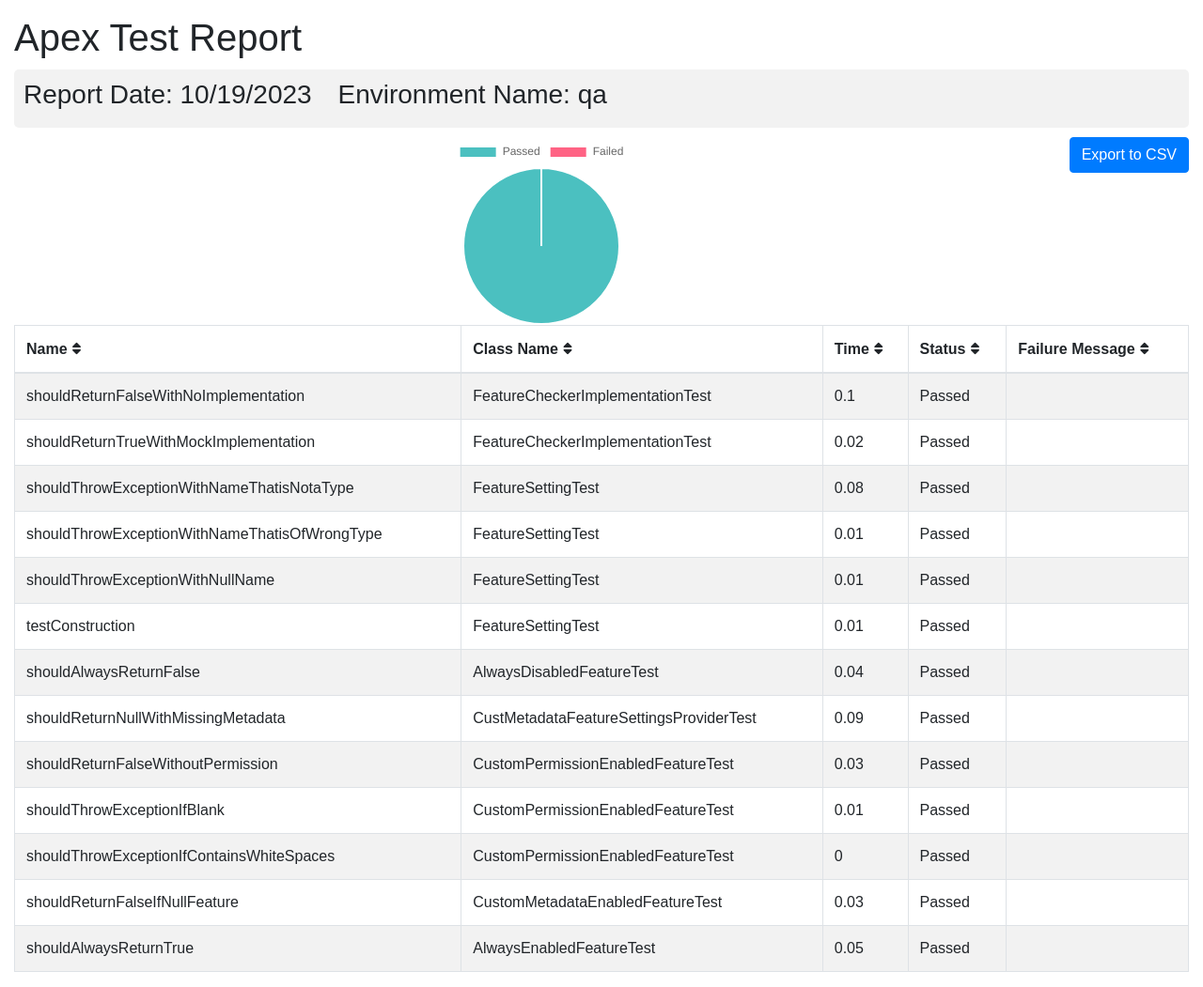
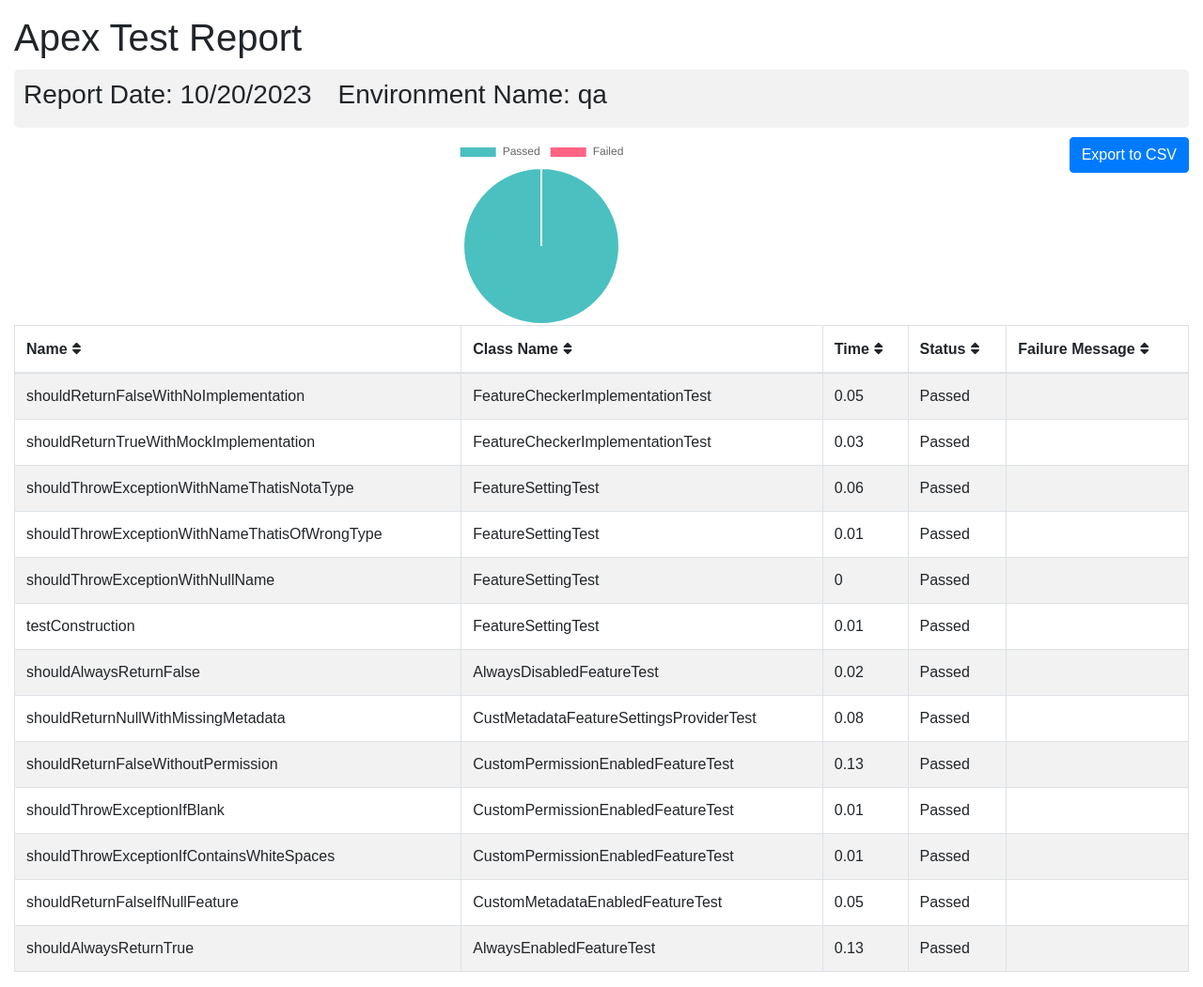
Before and after one commit to flxbl-io/sfops-dashboard, a Jekyll site: the page apextestResults/qa.html, which Jekyll copies as it is, in a window 1280 px wide. Shown: the whole page at 94% size. Built offline with Jekyll 4.4.1, drawn with Linux system fonts in a browser that asks for light colours.

Commit message:
updated test results of qa

```diff
--- a/apextestResults/qa.html
+++ b/apextestResults/qa.html
@@ -102,7 +102,7 @@
       <div class="container-fluid">
         <h1 class="mt-3">Apex Test Report</h1>
         <div class="info-card">
-        <h3>Report Date: 10/19/2023 <span style="margin-left: 20px;">Environment Name: qa</span></h3>
+        <h3>Report Date: 10/20/2023 <span style="margin-left: 20px;">Environment Name: qa</span></h3>
         </div>
         <button onclick="exportTableToCSV('testReport.csv')" class="btn btn-primary float-right">Export to CSV</button>
         <div id="chart-container">
@@ -123,21 +123,21 @@
         <tr>
           <td>shouldReturnFalseWithNoImplementation</td>
           <td>FeatureCheckerImplementationTest</td>
-          <td>0.1</td>
+          <td>0.05</td>
           <td>Passed</td>
           <td></td>
         </tr>
         <tr>
           <td>shouldReturnTrueWithMockImplementation</td>
           <td>FeatureCheckerImplementationTest</td>
-          <td>0.02</td>
+          <td>0.03</td>
           <td>Passed</td>
           <td></td>
         </tr>
         <tr>
           <td>shouldThrowExceptionWithNameThatisNotaType</td>
           <td>FeatureSettingTest</td>
-          <td>0.08</td>
+          <td>0.06</td>
           <td>Passed</td>
           <td></td>
         </tr>
@@ -165,21 +165,21 @@
         <tr>
           <td>shouldAlwaysReturnFalse</td>
           <td>AlwaysDisabledFeatureTest</td>
-          <td>0.04</td>
+          <td>0.02</td>
           <td>Passed</td>
           <td></td>
         </tr>
         <tr>
           <td>shouldReturnNullWithMissingMetadata</td>
           <td>CustMetadataFeatureSettingsProviderTest</td>
-          <td>0.09</td>
+          <td>0.08</td>
           <td>Passed</td>
           <td></td>
         </tr>
         <tr>
           <td>shouldReturnFalseWithoutPermission</td>
           <td>CustomPermissionEnabledFeatureTest</td>
-          <td>0.03</td>
+          <td>0.13</td>
           <td>Passed</td>
           <td></td>
         </tr>
@@ -193,21 +193,21 @@
         <tr>
           <td>shouldThrowExceptionIfContainsWhiteSpaces</td>
           <td>CustomPermissionEnabledFeatureTest</td>
-          <td>0</td>
+          <td>0.01</td>
           <td>Passed</td>
           <td></td>
         </tr>
         <tr>
           <td>shouldReturnFalseIfNullFeature</td>
           <td>CustomMetadataEnabledFeatureTest</td>
-          <td>0.03</td>
+          <td>0.05</td>
           <td>Passed</td>
           <td></td>
         </tr>
         <tr>
           <td>shouldAlwaysReturnTrue</td>
           <td>AlwaysEnabledFeatureTest</td>
-          <td>0.05</td>
+          <td>0.13</td>
           <td>Passed</td>
           <td></td>
         </tr>
```
Also changed, not shown: other parts of apextestResults/qa.html (+1 -1 lines).
